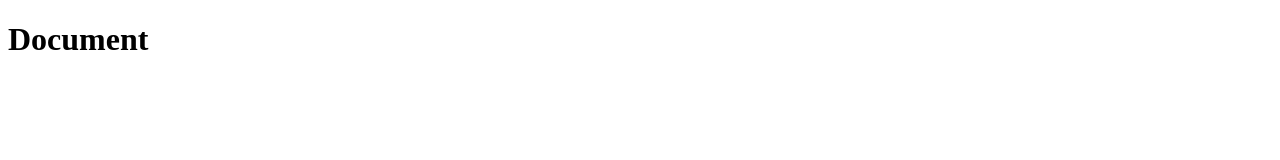
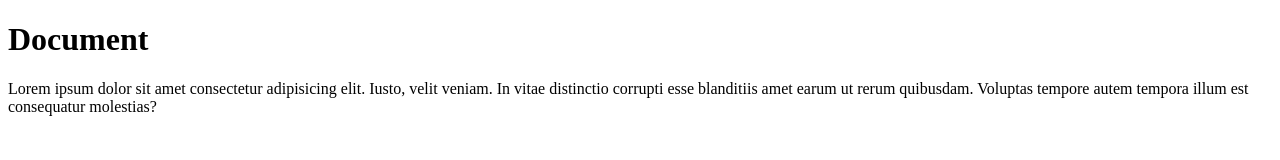
Before and after one commit to kumar2313/localrepo, a plain HTML site: page index.html in a window 1280 px wide. Drawn offline with Linux system fonts and the light colour scheme.

Commit message:
added lorem para

```diff
--- a/index.html
+++ b/index.html
@@ -7,5 +7,6 @@
 </head>
 <body>
     <h1>Document</h1>
+    <p>Lorem ipsum dolor sit amet consectetur adipisicing elit. Iusto, velit veniam. In vitae distinctio corrupti esse blanditiis amet earum ut rerum quibusdam. Voluptas tempore autem tempora illum est consequatur molestias?</p>
 </body>
 </html>
```
